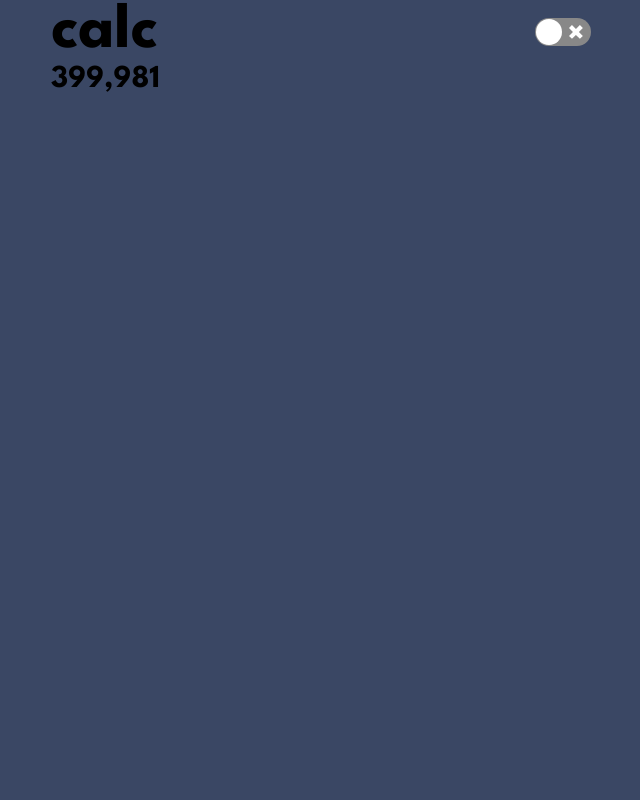
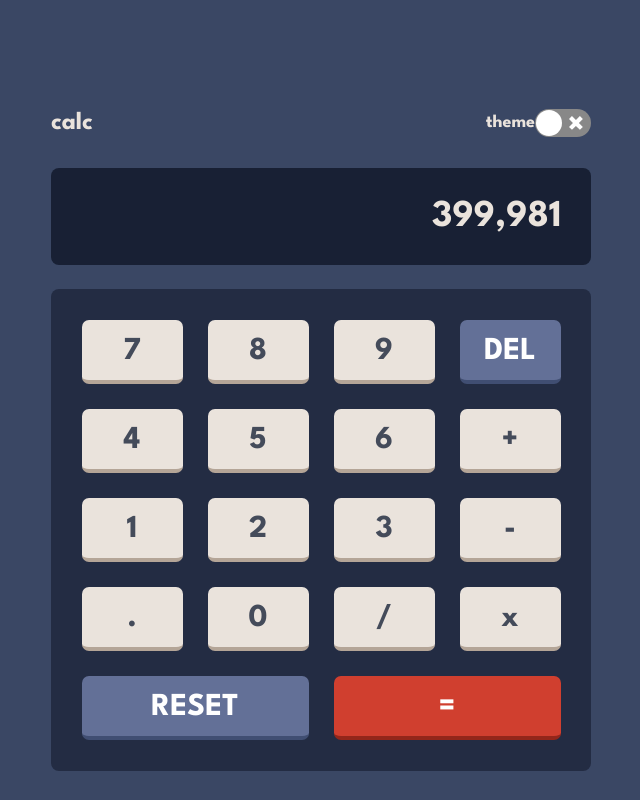
Before and after one commit to iskandar13abdurakhmonov/react-calculator, a React (Vite) app: page / in a window 1280 px wide. Shown: the whole page, without its empty margins (319-959 px from the left). Built offline with nearby package versions, Linux system fonts and the light colour scheme.

Commit message:
desktop layout

```diff
--- a/src/App.jsx
+++ b/src/App.jsx
@@ -1,3 +1,4 @@
+import Bottom from "./components/Bottom"
 import Calculator from "./components/Calculator"
 import Top from "./components/Top"
 
@@ -9,6 +10,7 @@ function App() {
                     <div className="main__container">
                       <Calculator>
                         <Top/>
+                        <Bottom/>
                       </Calculator>
                     </div>
                 </main>
--- a/src/components/Bottom.jsx
+++ b/src/components/Bottom.jsx
@@ -1,5 +1,26 @@
 export default function Bottom() {
-  return (
-    <div>Bottom</div>
-  )
+    return (
+        <div className="bottom">
+            <div className="numpad">
+                <button className="key key-white">7</button>
+                <button className="key key-white">8</button>
+                <button className="key key-white">9</button>
+                <button className="key key-blue">del</button>
+                <button className="key key-white">4</button>
+                <button className="key key-white">5</button>
+                <button className="key key-white">6</button>
+                <button className="key key-white">+</button>
+                <button className="key key-white">1</button>
+                <button className="key key-white">2</button>
+                <button className="key key-white">3</button>
+                <button className="key key-white">-</button>
+                <button className="key key-white">.</button>
+                <button className="key key-white">0</button>
+                <button className="key key-white">/</button>
+                <button className="key key-white">x</button>
+                <button className="bottom-keys key-blue key">reset</button>
+                <button className="bottom-keys key-red key">=</button>
+            </div>
+        </div>
+    )
 }
--- a/src/components/Top.jsx
+++ b/src/components/Top.jsx
@@ -12,10 +12,15 @@ export default function Top() {
         <div className="top">
             <div className="header-top">
                 <h1 className="header-logo">calc</h1>
-                <Switch
-                    isChecked={isChecked}
-                    onChange={() => handleChange()}
-                />
+                <div className="switch">
+                    <p className="switch-text">
+                        theme
+                    </p>
+                    <Switch
+                        isChecked={isChecked}
+                        onChange={() => handleChange()}
+                    />
+                </div>
             </div>
             <div className="header-bottom">
                 <div className="output-panel">
--- a/src/index.css
+++ b/src/index.css
@@ -46,6 +46,7 @@ body {
 body {
     font-family: 'League Spartan', sans-serif;
     font-size: 32px;
+    font-weight: 700;
     color: #000;
 }
 
@@ -77,14 +78,17 @@ body {
 }
 
 .calculator {
+  margin: 109px 0 0 0;
   width: 540px;
 }
 
 .top {
+  margin: 0 0 24px 0;
   width: 100%;
 }
 
 .header-top {
+  margin: 0 0 31px 0;
   display: flex;
   align-items: center;
   justify-content: space-between;
@@ -92,5 +96,77 @@ body {
 
 .header-logo {
   margin: 0 0 0 0;
+  font-size: 25px;
+  color: hsl(30, 25%, 89%);
+}
 
+.switch {
+  display: flex;
+  align-items: center;
 }
+
+.switch-text {
+  margin: 0 0 0 0;
+  font-size: 18px;
+  font-weight: 700;
+  color: hsl(30, 25%, 89%);
+}
+
+.header-bottom {
+  padding: 30px 0 29px 381px;
+  background-color: hsl(224, 36%, 15%);
+  border-radius: 8px;
+  max-height: 127px;
+}
+
+.output-panel {
+  color: hsl(30, 25%, 89%);
+  font-size: 38px;
+}
+
+.bottom {
+  background-color: hsl(223, 31%, 20%);
+  padding: 31px 0 31px 0;
+  border-radius: 8px;
+}
+
+.numpad {
+  display: grid;
+  grid-template-columns: repeat(4, 101px);
+  gap: 25px;
+  justify-content: center;
+}
+
+.key {
+  padding: 4px 0 0 0;
+  display: flex;
+  align-items: center;
+  justify-content: center;
+  width: 101px;
+  height: 64px;
+  border-radius: 7px;
+}
+
+.key-white {
+  color: hsl(221, 14%, 31%);
+  background-color: hsl(30, 25%, 89%);
+  border-bottom: 4px solid hsl(28, 16%, 65%);
+}
+
+.key-blue {
+  color: hsl(0, 0%, 100%);
+  text-transform: uppercase;
+  background-color: hsl(225, 21%, 49%);
+  border-bottom: 4px solid hsl(224, 28%, 35%);
+}
+
+.key-red {
+  color: hsl(0, 0%, 100%);
+  background-color: hsl(6, 63%, 50%);
+  border-bottom: 4px solid hsl(6, 70%, 34%);
+}
+
+.bottom-keys {
+  grid-column: 2 span;
+  width: 227px;
+}
```
Also changed, not shown: src/components/Triple.jsx (deleted, +0 -141 lines).
